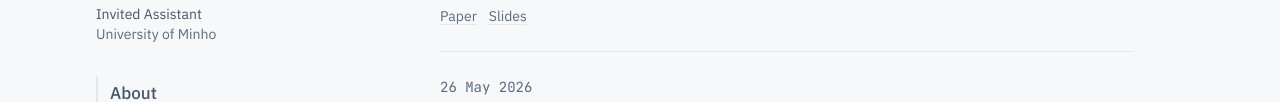
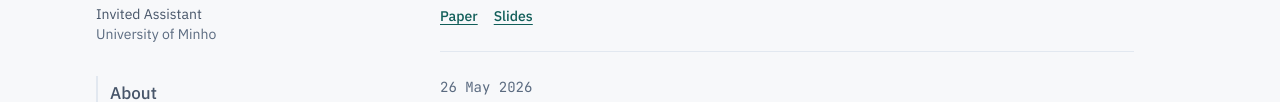
Before and after one commit to ribeiropdiogo/ribeiropdiogo.github.io, an Astro site: page /talks in a window 1280 px wide. Shown: the part 305-407 px from the top of the page. Built offline with nearby package versions, Linux system fonts and the light colour scheme; Astro itself is replaced by a stand-in of ours.

Commit message:
style: match talk list links to the Publications page links

```diff
--- a/src/pages/talks/index.astro
+++ b/src/pages/talks/index.astro
@@ -41,8 +41,6 @@ const paperFor = (title: string) => pubs.find((p) => p.data.title === title);
   .where { margin: 0; color: var(--muted); font-size: var(--step--1); }
   .loc { display: block; color: var(--faint); }
 
-  /* Secondary links: quiet until hovered so the title stays the focus. */
-  .talk-links { display: flex; gap: var(--space-3); list-style: none; padding: 0; margin: var(--space-2) 0 0; font-size: var(--step--1); }
-  .talk-links a { color: var(--faint); text-decoration-color: var(--rule); }
-  .talk-links a:hover { color: var(--accent-ink); text-decoration-color: var(--accent); }
+  /* Same treatment as the links on the Publications page. */
+  .talk-links { display: flex; flex-wrap: wrap; gap: var(--space-1) var(--space-4); list-style: none; padding: 0; margin: var(--space-2) 0 0; font-size: var(--step--1); font-weight: 500; }
 </style>
```
